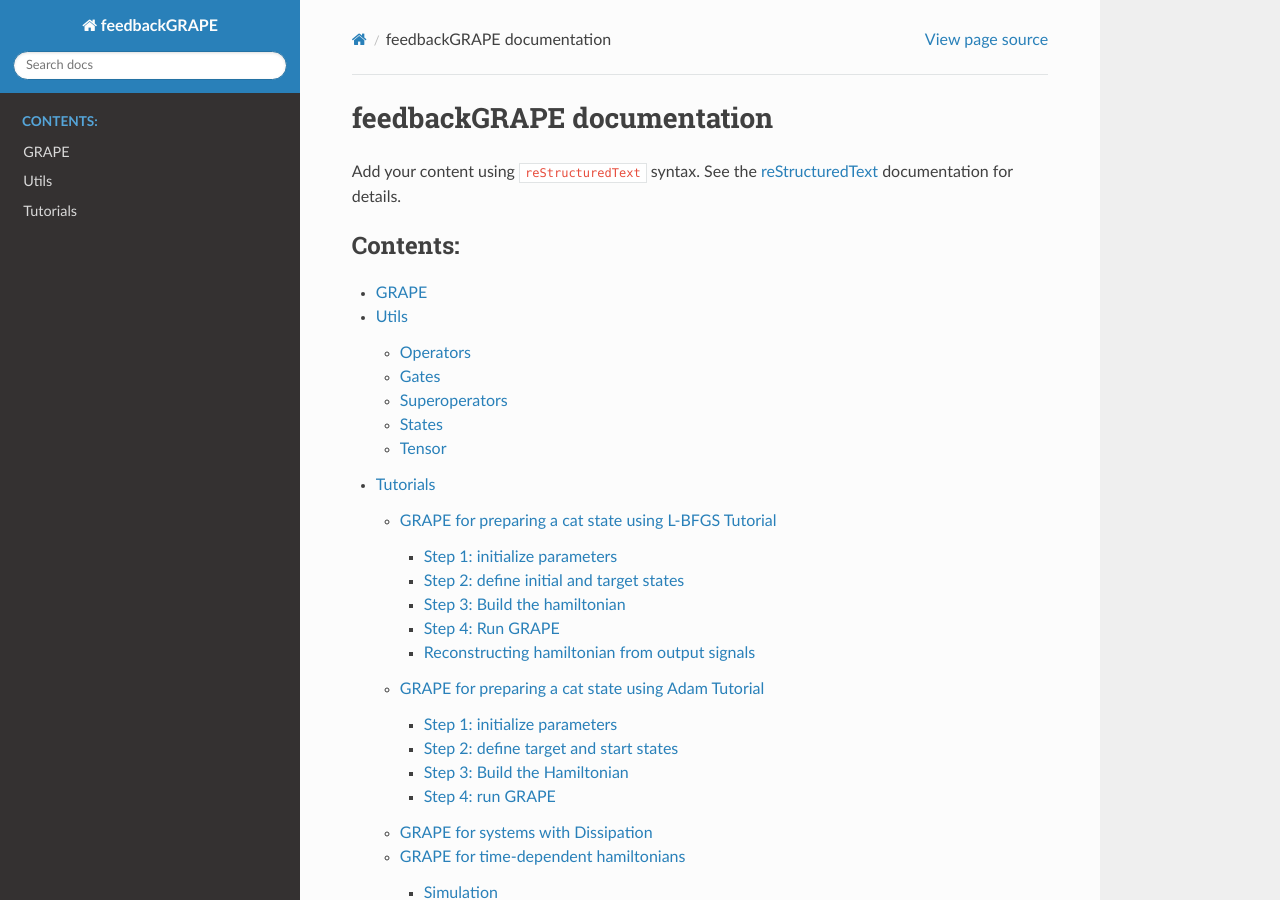
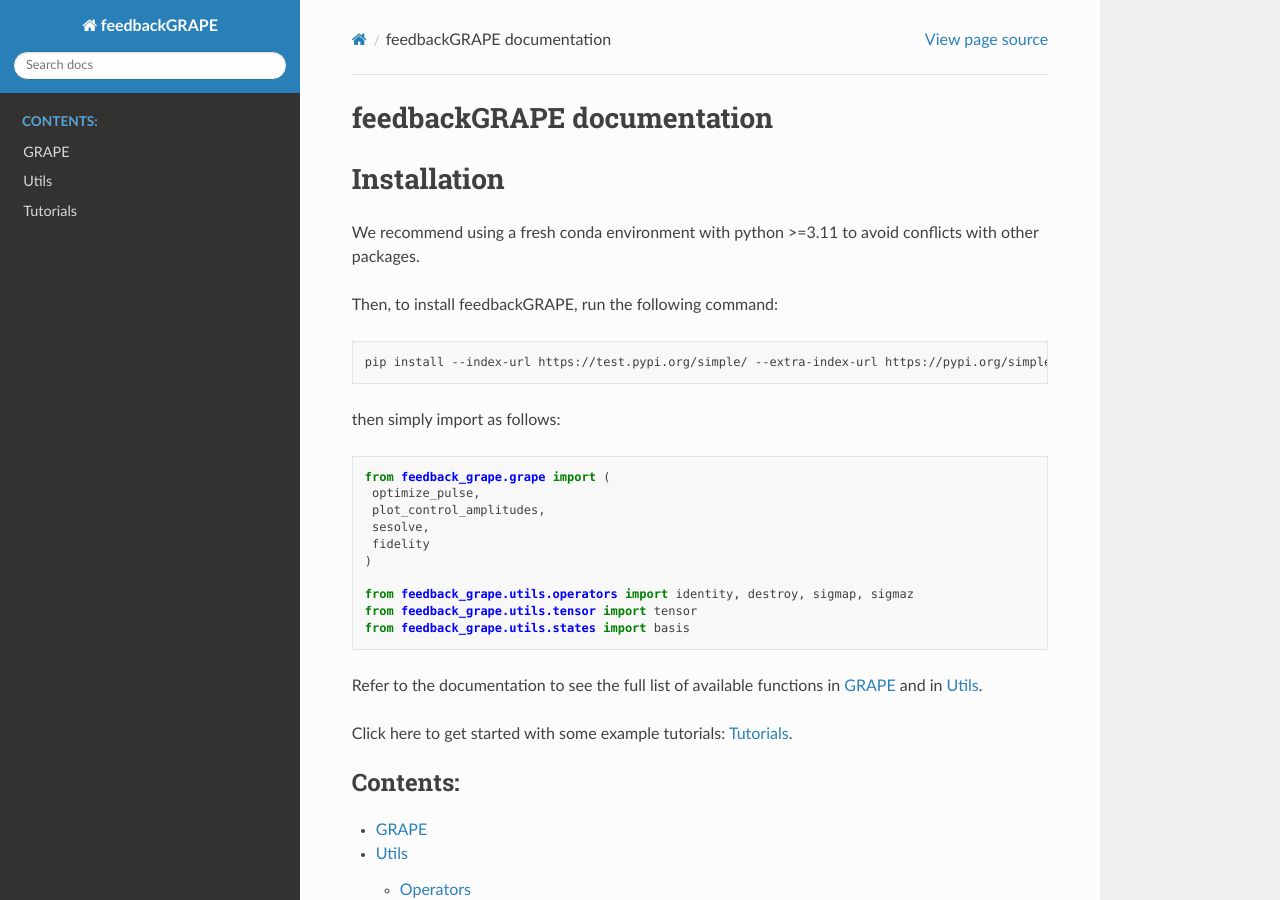
Before and after one commit to YousefElbrolosy/feedback-grape, a Sphinx documentation site: the page built from docs/source/index.rst, in a window 1280 px wide and 900 px high. Built offline with Sphinx 7.4.7 and the Read the Docs theme 3.1.0, drawn with Linux system fonts in a browser that asks for light colours; pages that are not in the unit, such as notebooks, are missing from menus.

Commit message:
docs: formated and added installation tab in docs

```diff
--- a/docs/source/index.rst
+++ b/docs/source/index.rst
@@ -6,10 +6,36 @@
 feedbackGRAPE documentation
 ============================
 
-Add your content using ``reStructuredText`` syntax. See the
-`reStructuredText <https://www.sphinx-doc.org/en/master/usage/restructuredtext/index.html>`_
-documentation for details.
+Installation
+============
 
+We recommend using a fresh conda environment with python >=3.11 to avoid conflicts with other packages.
+
+Then, to install feedbackGRAPE, run the following command:
+
+.. code-block:: bash
+
+   pip install --index-url https://test.pypi.org/simple/ --extra-index-url https://pypi.org/simple/ feedbackGRAPE
+
+then simply import as follows:
+
+.. code-block:: python
+
+   from feedback_grape.grape import (
+    optimize_pulse,
+    plot_control_amplitudes,
+    sesolve,
+    fidelity
+   )
+
+   from feedback_grape.utils.operators import identity, destroy, sigmap, sigmaz
+   from feedback_grape.utils.tensor import tensor
+   from feedback_grape.utils.states import basis
+
+
+Refer to the documentation to see the full list of available functions in :doc:`grape` and in :doc:`utils`.
+
+Click here to get started with some example tutorials: :doc:`tutorials/index`.
 
 .. toctree::
    :caption: Contents:
```
